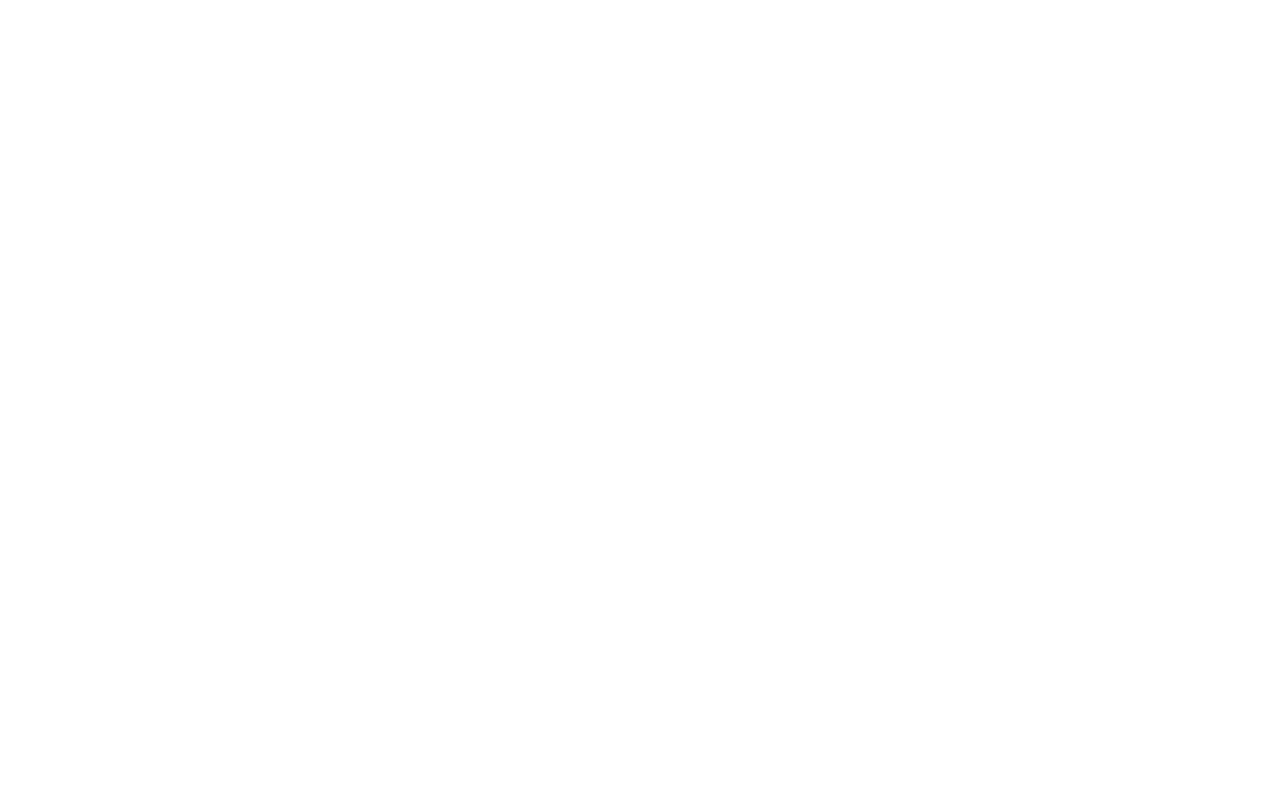
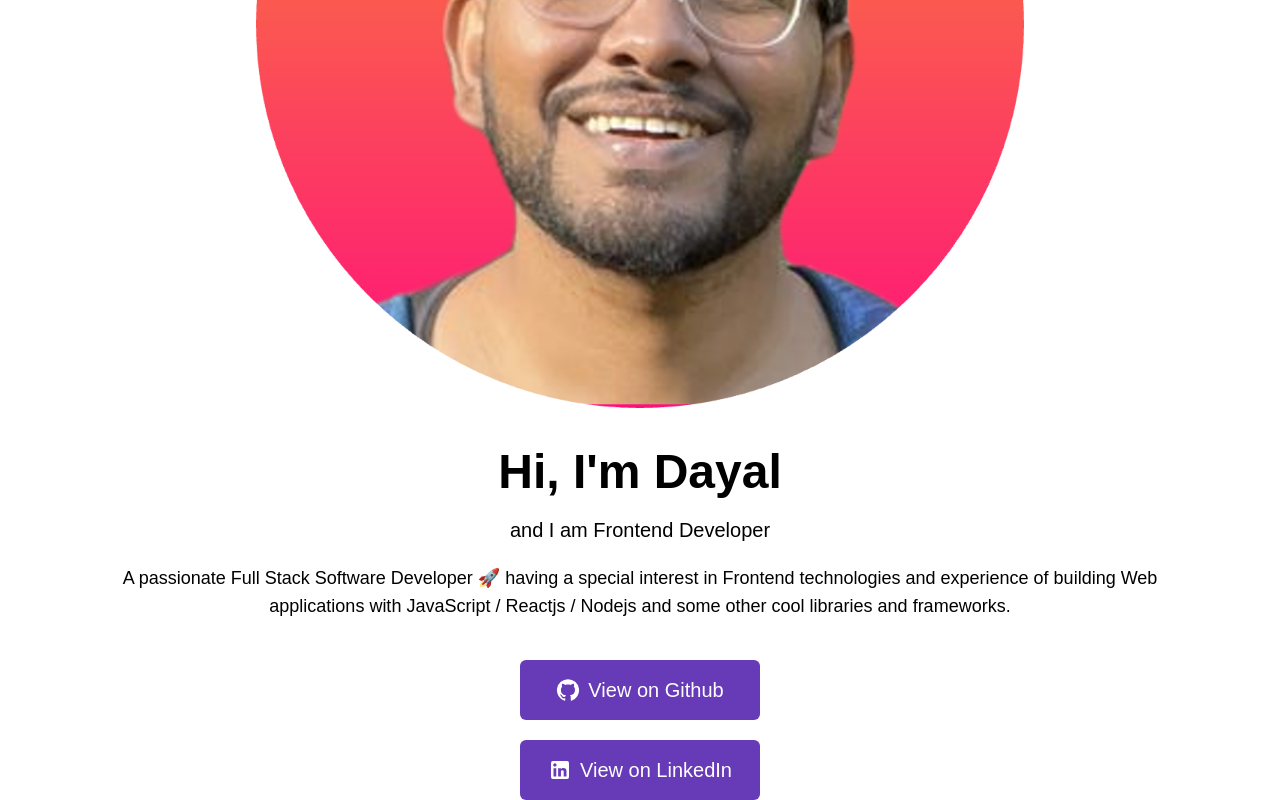
Before and after one commit to Dayaldonadkar/portfolio, a React (Create React App) app: page / in a window 1280 px wide. Shown: the part 460-1260 px from the top of the page. Before the commit the page ends 800 px from the top, so only its background shows below. Built offline with nearby package versions, Linux system fonts and the light colour scheme.

Commit message:
home initiated

```diff
--- a/src/App.js
+++ b/src/App.js
@@ -8,9 +8,9 @@ const App = () => {
     <div>
       <BrowserRouter>
         <Navbar />
-        {/* <Routes>
+        <Routes>
           <Route path="/" element={<Home />}></Route>
-        </Routes> */}
+        </Routes>
       </BrowserRouter>
     </div>
   );
--- a/src/components/Home.js
+++ b/src/components/Home.js
@@ -1,7 +1,50 @@
 import React from "react";
+import Dayal from "../Assets/picofme.png";
+import GitHubIcon from "@mui/icons-material/GitHub";
+import LinkedInIcon from "@mui/icons-material/LinkedIn";
 
 const Home = () => {
-  return <div>Home</div>;
+  return (
+    <div className="flex justify-center ">
+      <div>
+        <div className="flex justify-center py-10">
+          <img className="w-[60%]" src={Dayal} alt="" />
+        </div>
+
+        <div className="flex justify-center font-montserrat">
+          <div className="w-[90%] space-y-5">
+            <h1 className="flex justify-center text-center text-5xl font-bold">
+              Hi, I'm Dayal
+            </h1>
+            <p className="flex justify-center text-center text-xl font-medium">
+              and I am Frontend Developer
+            </p>
+            <div className="flex justify-center">
+              <p className="flex justify-center text-center text-lg w-[90%]">
+                A passionate Full Stack Software Developer 🚀 having a special
+                interest in Frontend technologies and experience of building Web
+                applications with JavaScript / Reactjs / Nodejs and some other
+                cool libraries and frameworks.
+              </p>
+            </div>
+
+            <div className="flex justify-center text-white pt-5 text-xl">
+              <div className="flex flex-col items-center space-y-5">
+                <button className="flex items-center justify-center text-center bg-[#673AB7] w-60 py-4 rounded-md space-x-2">
+                  <GitHubIcon />
+                  <p>View on Github</p>
+                </button>
+                <button className="flex items-center justify-center bg-[#673AB7] w-60 py-4 rounded-md space-x-2">
+                  <LinkedInIcon />
+                  <p>View on LinkedIn</p>
+                </button>
+              </div>
+            </div>
+          </div>
+        </div>
+      </div>
+    </div>
+  );
 };
 
 export default Home;
--- a/src/components/Navbar.js
+++ b/src/components/Navbar.js
@@ -42,7 +42,7 @@ const Navbar = () => {
       </div>
 
       {showMenu && (
-        <div className="absolute top-10 bg-[#F8F9FA] w-[100%] flex justify-center md:hidden">
+        <div className="absolute top-14 bg-[#F8F9FA] w-[100%] flex justify-center md:hidden">
           <div className="space-y-2 py-3 font-montserrat text-sm">
             <p>Home</p>
             <p>About</p>
```
Also changed, not shown: src/Assets/picofme.png (renamed from src/picofme.png).
